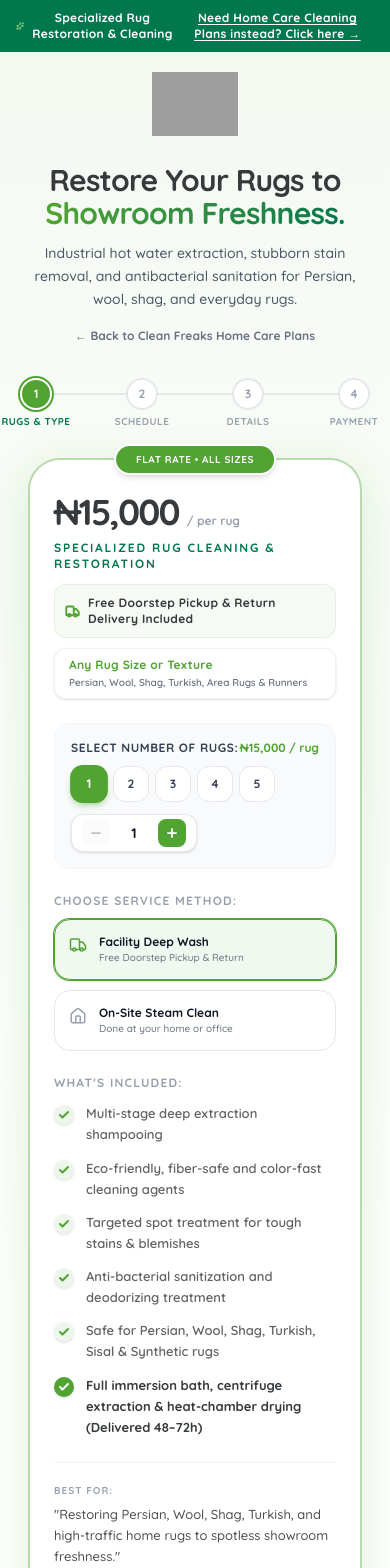
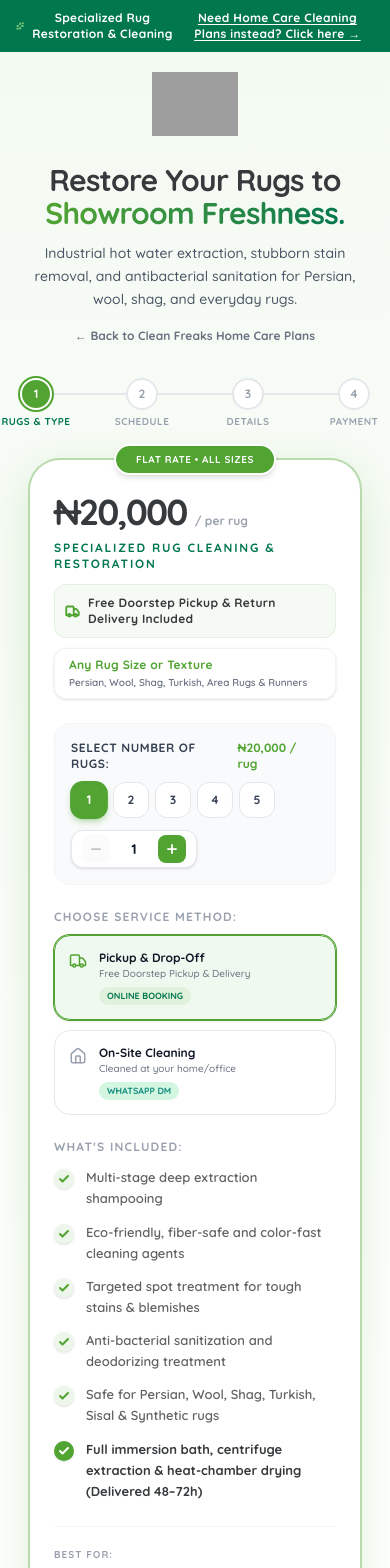
Before and after one commit to wolethescientist/cleanfreaks, a Next.js app: page /rugs in a window 390 px wide. Shown: the top 1568 px of the page. Built offline with nearby package versions, Linux system fonts and the light colour scheme; grey boxes are pictures that could not be loaded.

Commit message:
feat: update phone to 09053121695, rug price to 20k, remove steam, and direct on-site cleaning to WhatsApp

```diff
--- a/src/app/api/book/route.ts
+++ b/src/app/api/book/route.ts
@@ -10,6 +10,7 @@ import {
 } from '@/lib/availability';
 import { isPerUnitPlan, validateBooking } from '@/lib/booking';
 import { MAX_PER_SLOT, SHEET_DATE_FORMAT } from '@/constants/schedule';
+import { PRICE_PER_RUG } from '@/constants/rugs';
 
 const TAG = '[BOOKING]';
 
@@ -46,7 +47,7 @@ export async function POST(req: NextRequest) {
 
     if (isDedicatedRugBooking) {
       const rugCount = Math.max(1, Number(rawBody.rugCount) || 1);
-      const totalAmount = rugCount * 15000;
+      const totalAmount = rugCount * PRICE_PER_RUG;
       priceFormatted = rawBody.totalPriceFormatted || `₦${totalAmount.toLocaleString()}`;
       const serviceLabel = rawBody.serviceType === 'pickup' ? 'Pickup & Delivery' : 'On-Site Cleaning';
       planName = `Rug Cleaning (${rugCount} ${rugCount === 1 ? 'Rug' : 'Rugs'} — ${serviceLabel})`;
--- a/src/components/booking/PlanSelection.tsx
+++ b/src/components/booking/PlanSelection.tsx
@@ -119,7 +119,7 @@ export default function PlanSelection({ selectedPlan, selectedQuantity, onSelect
             Looking for Professional Rug Cleaning?
           </h4>
           <p className="text-xs sm:text-sm text-gray-600 font-medium mt-1">
-            Flat ₦15,000 per rug • Choose Doorstep Pickup or On-Site Steam Cleaning
+            Flat ₦20,000 per rug • Doorstep Pickup & Delivery or On-Site Cleaning
           </p>
         </div>
         <Link
--- a/src/components/rugs/RugBookingCalendar.tsx
+++ b/src/components/rugs/RugBookingCalendar.tsx
@@ -186,7 +186,7 @@ export default function RugBookingCalendar({
                 ) : (
                   <>
                     <strong className="text-gray-900 block mb-0.5">On-Site Cleaning Visit</strong>
-                    Our technician team will arrive with professional steam extraction equipment to treat and clean your rugs directly in your home.
+                    Our technician team will arrive with professional extraction equipment to treat and clean your rugs directly in your home.
                   </>
                 )}
               </div>
--- a/src/components/rugs/RugBookingForm.tsx
+++ b/src/components/rugs/RugBookingForm.tsx
@@ -71,7 +71,7 @@ export default function RugBookingForm({
           <div className="mt-4 inline-flex items-center gap-3 bg-gray-50 px-4 py-2 rounded-2xl border border-gray-100 text-xs font-bold text-gray-700">
             <span>{rugCount} {rugCount === 1 ? 'Rug' : 'Rugs'}</span>
             <span className="text-[#51A432]">•</span>
-            <span>{serviceType === 'pickup' ? 'Doorstep Pickup & Delivery' : 'On-Site Steam Cleaning'}</span>
+            <span>{serviceType === 'pickup' ? 'Doorstep Pickup & Delivery' : 'On-Site Cleaning'}</span>
             <span className="text-[#51A432]">•</span>
             <span className="text-[#00774D] font-black">{totalPriceFormatted}</span>
           </div>
--- a/src/components/rugs/RugConfigurator.tsx
+++ b/src/components/rugs/RugConfigurator.tsx
@@ -4,7 +4,7 @@ import { useState } from "react";
 import { motion } from "framer-motion";
 import { PRICE_PER_RUG, RUG_INCLUDES } from "@/constants/rugs";
 import { RugServiceType } from "@/types/booking";
-import { Truck, Home, Check, ArrowRight, Minus, Plus, ShieldCheck } from "lucide-react";
+import { Truck, Home, Check, ArrowRight, Minus, Plus, MessageCircle } from "lucide-react";
 import AnimatedPrice from "@/components/booking/AnimatedPrice";
 
 type RugConfiguratorProps = {
@@ -31,6 +31,12 @@ export default function RugConfigurator({
     setCount((prev) => Math.max(prev - 1, 1));
   };
 
+  const whatsappOnsiteUrl = `https://wa.me/2349053121695?text=${encodeURIComponent(
+    `Hello CleanFreaks, I would like to book On-Site Rug Cleaning for ${count} ${
+      count === 1 ? "rug" : "rugs"
+    }. Please provide available dates and technician schedule.`
+  )}`;
+
   return (
     <div className="max-w-xl mx-auto py-4 sm:py-8 px-4">
       {/* Single CleanFreaks-Style Plan Card */}
@@ -40,7 +46,7 @@ export default function RugConfigurator({
         transition={{ duration: 0.4 }}
         className="relative p-6 sm:p-8 md:p-10 rounded-[2rem] md:rounded-[2.5rem] bg-white border-2 border-[#51A432]/40 shadow-[0_12px_45px_rgba(81,164,50,0.18)] flex flex-col transition-all duration-500"
       >
-        {/* Most Popular / Flat Rate Badge */}
+        {/* Flat Rate Badge */}
         <div className="absolute -top-4 left-1/2 -translate-x-1/2 bg-[#51A432] text-white text-[10px] md:text-xs font-black px-5 py-1.5 rounded-full shadow-md uppercase tracking-wider whitespace-nowrap border-2 border-white z-20">
           Flat Rate • All Sizes
         </div>
@@ -67,7 +73,7 @@ export default function RugConfigurator({
             <span className="text-xs font-black text-[#373A3C] tracking-wide">
               {type === "pickup"
                 ? "Free Doorstep Pickup & Return Delivery Included"
-                : "Professional On-Site Steam Cleaning Visit"}
+                : "Professional On-Site Cleaning (Booked via WhatsApp)"}
             </span>
           </div>
 
@@ -88,7 +94,7 @@ export default function RugConfigurator({
               Select Number of Rugs:
             </span>
             <span className="text-xs font-black text-[#51A432]">
-              ₦15,000 / rug
+              ₦{PRICE_PER_RUG.toLocaleString()} / rug
             </span>
           </div>
 
@@ -157,8 +163,11 @@ export default function RugConfigurator({
                 className={`shrink-0 mt-0.5 ${type === "pickup" ? "text-[#51A432]" : "text-gray-400"}`}
               />
               <div>
-                <p className="text-xs font-black text-gray-900">Facility Deep Wash</p>
-                <p className="text-[10px] text-gray-500 font-medium">Free Doorstep Pickup & Return</p>
+                <p className="text-xs font-black text-gray-900">Pickup & Drop-Off</p>
+                <p className="text-[10px] text-gray-500 font-medium">Free Doorstep Pickup & Delivery</p>
+                <span className="inline-block mt-1 text-[9px] font-black uppercase text-[#00774D] bg-[#51A432]/10 px-2 py-0.5 rounded-full">
+                  Online Booking
+                </span>
               </div>
             </button>
 
@@ -167,20 +176,37 @@ export default function RugConfigurator({
               onClick={() => setType("on-site")}
               className={`p-3.5 rounded-2xl border text-left transition-all flex items-start gap-3 ${
                 type === "on-site"
-                  ? "border-[#51A432] bg-[#E7F5E4]/60 shadow-sm ring-1 ring-[#51A432]"
+                  ? "border-[#25D366] bg-[#25D366]/10 shadow-sm ring-1 ring-[#25D366]"
                   : "border-gray-200 bg-white hover:border-gray-300"
               }`}
             >
               <Home
                 size={18}
-                className={`shrink-0 mt-0.5 ${type === "on-site" ? "text-[#51A432]" : "text-gray-400"}`}
+                className={`shrink-0 mt-0.5 ${type === "on-site" ? "text-[#25D366]" : "text-gray-400"}`}
               />
               <div>
-                <p className="text-xs font-black text-gray-900">On-Site Steam Clean</p>
-                <p className="text-[10px] text-gray-500 font-medium">Done at your home or office</p>
+                <p className="text-xs font-black text-gray-900">On-Site Cleaning</p>
+                <p className="text-[10px] text-gray-500 font-medium">Cleaned at your home/office</p>
+                <span className="inline-block mt-1 text-[9px] font-black uppercase text-[#128C7E] bg-[#25D366]/20 px-2 py-0.5 rounded-full">
+                  WhatsApp DM
+                </span>
               </div>
             </button>
           </div>
+
+          {/* Context note for On-Site Cleaning */}
+          {type === "on-site" && (
+            <motion.div
+              initial={{ opacity: 0, height: 0 }}
+              animate={{ opacity: 1, height: "auto" }}
+              className="mt-3 p-3.5 rounded-xl bg-[#25D366]/10 border border-[#25D366]/30 text-xs text-gray-700 flex items-start gap-2.5"
+            >
+              <MessageCircle size={16} className="text-[#128C7E] shrink-0 mt-0.5" />
+              <p className="text-[11px] leading-relaxed">
+                Online bookings are for <strong>Pickup & Drop-Off</strong>. For On-Site Cleaning at your location, click below to chat with our dispatch team directly on WhatsApp!
+              </p>
+            </motion.div>
+          )}
         </div>
 
         {/* What's Included - Exact CleanFreaks Checklist Style */}
@@ -207,7 +233,7 @@ export default function RugConfigurator({
             <span className="text-[#373A3C] text-[13px] font-black leading-relaxed">
               {type === "pickup"
                 ? "Full immersion bath, centrifuge extraction & heat-chamber drying (Delivered 48–72h)"
-                : "High-power on-site steam extraction with fast 2–4 hour drying turnaround"}
+                : "High-power on-site extraction with fast 2–4 hour drying turnaround"}
             </span>
           </div>
         </div>
@@ -222,15 +248,28 @@ export default function RugConfigurator({
           </p>
         </div>
 
-        {/* Proceed Button - Exact CleanFreaks Style */}
+        {/* Action Button: Conditional based on Pickup vs On-Site */}
+        {type === "pickup" ? (
           <button
             type="button"
-          onClick={() => onProceed(count, type)}
+            onClick={() => onProceed(count, "pickup")}
             className="w-full py-5 rounded-2xl font-black tracking-widest uppercase text-sm flex items-center justify-center gap-3 bg-[#51A432] text-white shadow-[0_8px_20px_rgba(81,164,50,0.3)] hover:shadow-[0_12px_25px_rgba(81,164,50,0.4)] hover:-translate-y-1 transition-all duration-300"
           >
-          Proceed to Schedule
+            Proceed to Schedule Pickup
             <ArrowRight size={20} />
           </button>
+        ) : (
+          <a
+            href={whatsappOnsiteUrl}
+            target="_blank"
+            rel="noopener noreferrer"
+            className="w-full py-5 rounded-2xl font-black tracking-widest uppercase text-sm flex items-center justify-center gap-3 bg-[#25D366] text-white shadow-[0_8px_20px_rgba(37,211,102,0.3)] hover:shadow-[0_12px_25px_rgba(37,211,102,0.4)] hover:-translate-y-1 transition-all duration-300"
+          >
+            <MessageCircle size={20} />
+            Book On-Site on WhatsApp
+            <ArrowRight size={20} />
+          </a>
+        )}
       </motion.div>
     </div>
   );
--- a/src/components/rugs/RugPaymentPage.tsx
+++ b/src/components/rugs/RugPaymentPage.tsx
@@ -32,7 +32,7 @@ export default function RugPaymentPage({ booking }: RugPaymentPageProps) {
 
   const serviceLabel = booking.serviceType === 'pickup'
     ? 'Doorstep Pickup & Facility Deep Wash'
-    : 'On-Site Steam Cleaning';
+    : 'On-Site Cleaning';
 
   const whatsappMessage = `Hello Clean Freaks,
 
@@ -95,7 +95,7 @@ Please find my payment receipt attached below.`;
                 <div className="space-y-2.5 border-t border-gray-200/60 pt-4 text-xs font-bold text-gray-600">
                   <div className="flex items-center gap-2">
                     <Layers size={14} className="text-[#51A432]" />
-                    <span>{booking.rugCount} {booking.rugCount === 1 ? 'Rug' : 'Rugs'} (Flat ₦15,000/rug)</span>
+                    <span>{booking.rugCount} {booking.rugCount === 1 ? 'Rug' : 'Rugs'} (Flat ₦20,000/rug)</span>
                   </div>
                   <div className="flex items-center gap-2">
                     <Calendar size={14} className="text-[#51A432]" />
--- a/src/constants/rugs.ts
+++ b/src/constants/rugs.ts
@@ -1,12 +1,12 @@
-export const PRICE_PER_RUG = 15000;
+export const PRICE_PER_RUG = 20000;
 
 export const RUG_SERVICES = {
   'on-site': {
     id: 'on-site',
-    title: 'On-Site Steam Cleaning',
+    title: 'On-Site Cleaning',
     subtitle: 'Professional deep clean right in your home',
     badge: 'Same-Day Service',
-    description: 'Our specialist technicians bring high-powered steam extraction equipment straight to your doorstep. Perfect when you need quick, convenient turnaround without rugs leaving your premises.',
+    description: 'Our specialist technicians bring high-powered extraction equipment straight to your doorstep. Perfect when you need quick, convenient turnaround without rugs leaving your premises.',
     highlights: [
       'Cleaned on-site at your home or office',
       'High-speed extraction for quick 2–4 hr drying',
```
Also changed, not shown: src/app/cleanfreaks/page.tsx (+11 -6 lines), src/app/rugs/page.tsx (+9 -4 lines). Lines whose indentation alone changed are shown as unchanged.
